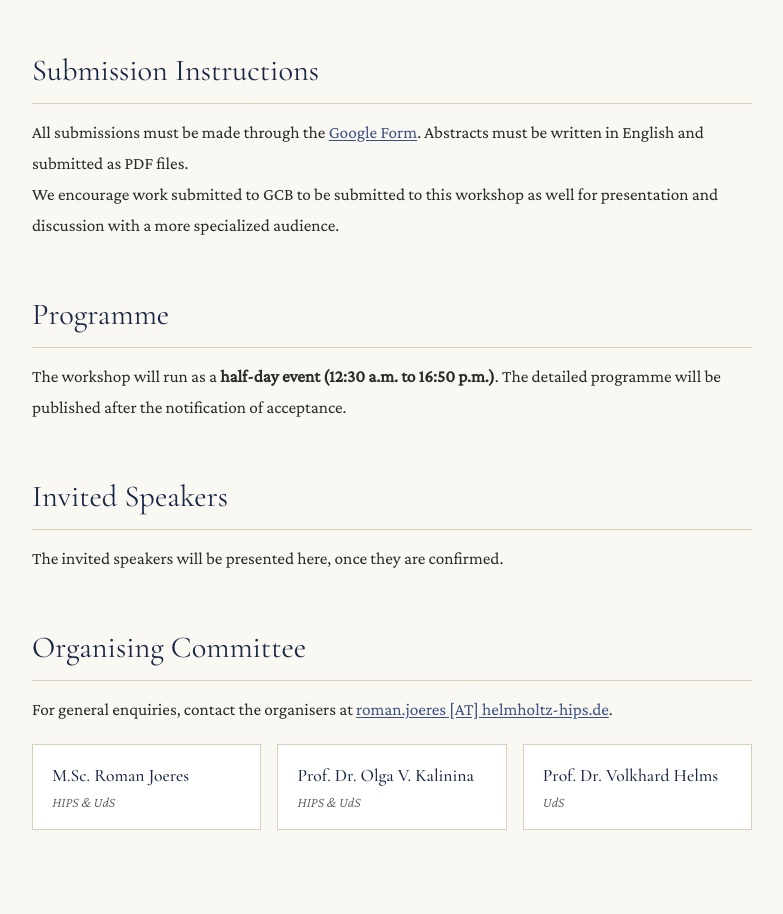
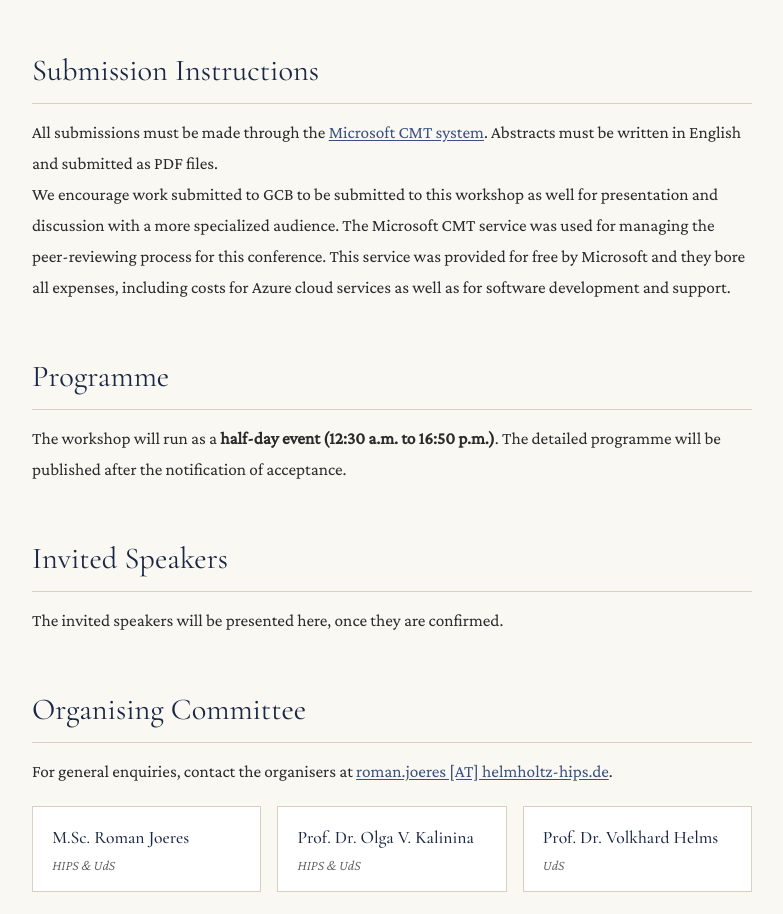
Before and after one commit to Old-Shatterhand/Old-Shatterhand.github.io, a plain HTML site: page workshop_sbm2026.html in a window 1280 px wide. Shown: the part 1868-2782 px from the top of the page, without its empty margins (390-1173 px from the left). Drawn offline with nearby package versions, Linux system fonts and the light colour scheme.

Commit message:
SBM Workshop update

```diff
--- a/workshop_sbm.html
+++ b/workshop_sbm2026.html
@@ -134,10 +134,14 @@
     <!-- SUBMISSION -->
     <h2 id="submission">Submission Instructions</h2>
     <p>
-      All submissions must be made through the <a href="#">Google Form</a>.
+      All submissions must be made through the <a href="#">Microsoft CMT system</a>.
       Abstracts must be written in English and submitted as PDF files.<br>
       We encourage work submitted to GCB to be submitted to this workshop
       as well for presentation and discussion with a more specialized audience.
+
+      The Microsoft CMT service was used for managing the peer-reviewing process for this conference.
+      This service was provided for free by Microsoft and they bore all expenses, including costs for
+      Azure cloud services as well as for software development and support.
     </p>
 
     <!-- PROGRAMME -->
```
